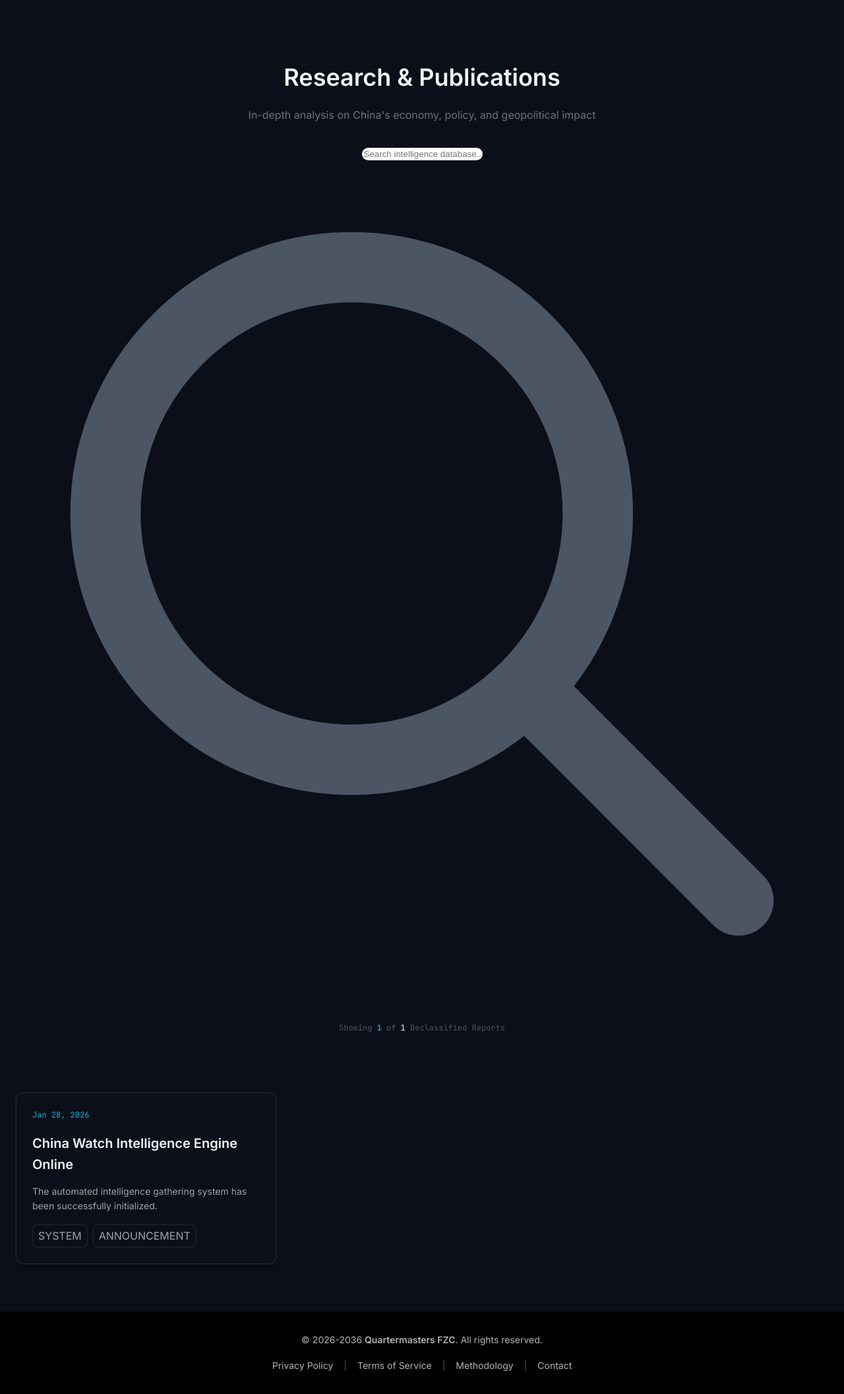
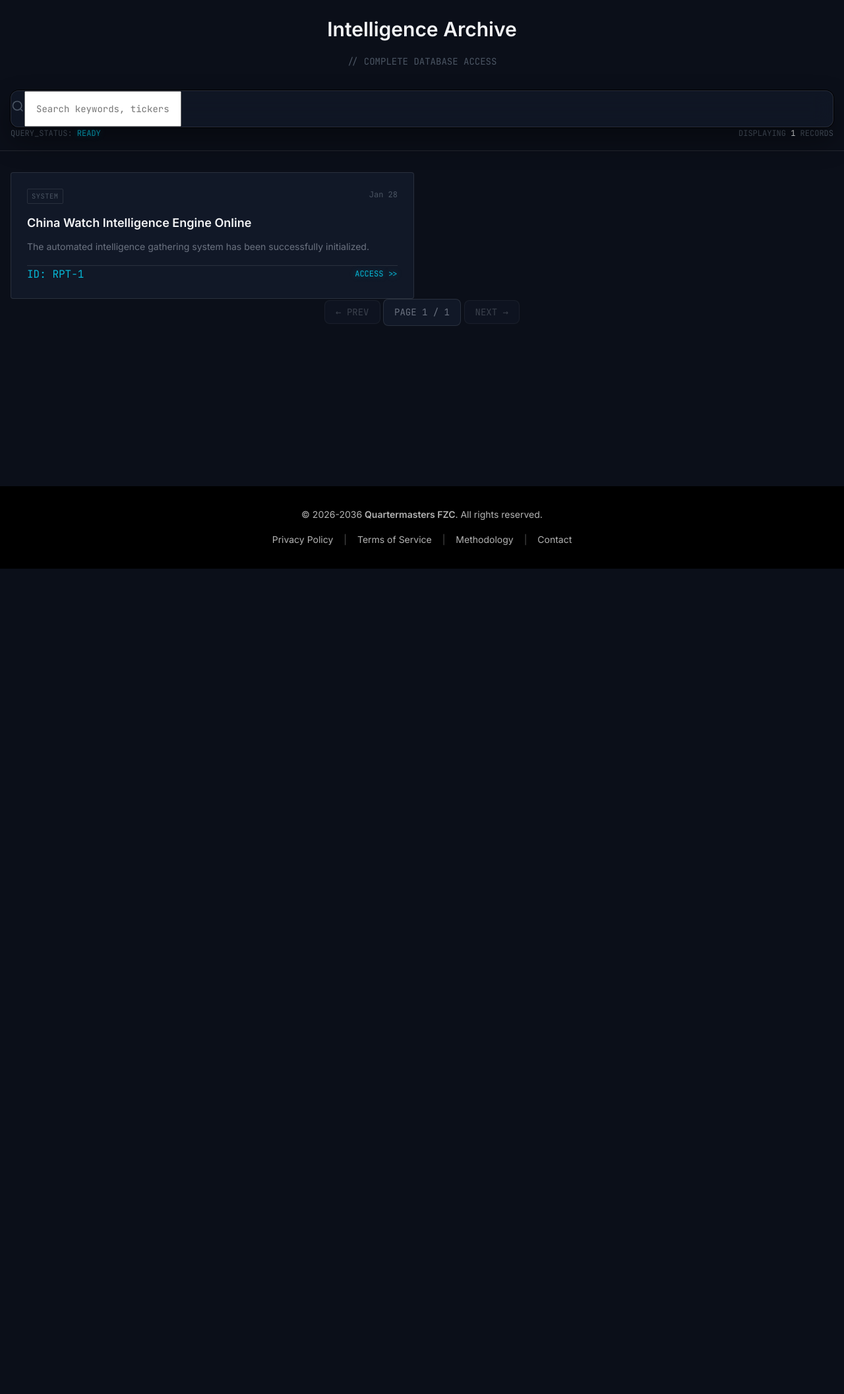
Before and after one commit to quartermasters/China-Watch, a PHP site: page /research in a window 1280 px wide. Shown: the part 63-2176 px from the top of the page at 66% size. After the commit the page ends 925 px from the top, so only its background shows below. Run offline with PHP 8.4, Linux system fonts and the light colour scheme; data comes from the database, SQL or seed files in the repository.

Commit message:
Feat: Complete Redesign of Reports Page (Terminal Theme) & Fix Glitches

```diff
--- a/core/views/reports/index.php
+++ b/core/views/reports/index.php
@@ -1,67 +1,115 @@
-<div class="archive-header text-center py-16">
-    <h1 class="text-4xl font-headline mb-4">Research & Publications</h1>
-    <p class="text-[var(--text-secondary)]">In-depth analysis on China's economy, policy, and geopolitical impact</p>
+<?php
+// Fallback for pagination variables to prevent undefined errors if controller isn't sync'd
+$current_page = $current_page ?? 1;
+$total_pages = $total_pages ?? 1;
+$search_query = $search_query ?? '';
+?>
 
-    <!-- Search Form -->
-    <div class="mt-8 max-w-md mx-auto">
-        <form action="/reports" method="GET" class="relative">
-            <input type="text" name="q" value="<?= htmlspecialchars($search_query ?? '') ?>"
-                placeholder="Search intelligence database..."
-                class="w-full bg-[var(--bg-light)] border border-[var(--border-light)] text-[var(--text-primary)] rounded-full py-3 px-6 pl-12 focus:outline-none focus:border-[var(--brand-primary)] transition-all">
-            <svg class="w-5 h-5 absolute left-4 top-1/2 transform -translate-y-1/2 text-[var(--text-muted)]" fill="none"
-                stroke="currentColor" viewBox="0 0 24 24">
-                <path stroke-linecap="round" stroke-linejoin="round" stroke-width="2"
-                    d="M21 21l-6-6m2-5a7 7 0 11-14 0 7 7 0 0114 0z"></path>
+<!-- New Terminal-Style Header -->
+<div class="container pt-16 pb-8">
+    <div class="max-w-2xl mx-auto text-center">
+        <h1 class="text-3xl font-headline text-white mb-2">Intelligence Archive</h1>
+        <p class="text-gray-500 text-sm font-mono mb-8">// COMPLETE DATABASE ACCESS</p>
+
+        <!-- Spotlight Search Bar -->
+        <form action="/reports" method="GET" class="relative group">
+            <div class="search-spotlight rounded-lg overflow-hidden flex items-center">
+                <div class="pl-4 text-gray-500">
+                    <svg width="20" height="20" viewBox="0 0 24 24" fill="none" stroke="currentColor" stroke-width="2">
+                        <circle cx="11" cy="11" r="8"></circle>
+                        <line x1="21" y1="21" x2="16.65" y2="16.65"></line>
                     </svg>
+                </div>
+                <input type="text" name="q" value="<?= htmlspecialchars($search_query) ?>"
+                    placeholder="Search keywords, tickers, or sectors..."
+                    class="w-full bg-transparent border-none text-white px-4 py-4 focus:ring-0 placeholder-gray-600 font-mono text-sm">
+                <?php if ($search_query): ?>
+                    <a href="/reports" class="pr-4 text-xs text-gray-500 hover:text-white uppercase font-mono">Clear</a>
+                <?php endif; ?>
+            </div>
         </form>
-    </div>
-
-    <div class="mt-4 text-xs font-mono text-[var(--text-muted)]">
-        Showing <span class="text-[var(--brand-primary)] font-bold"><?= count($reports) ?></span> of <span
-            class="text-white"><?= $total_results ?? 'MANY' ?></span> Declassified Reports
     </div>
 </div>
 
-<div class="bento-grid" style="grid-template-columns: repeat(auto-fill, minmax(300px, 1fr));">
+<!-- Results Meta -->
+<div class="container mb-8 border-b border-gray-800 pb-4 flex justify-between items-end">
+    <div class="text-xs font-mono text-gray-500">
+        QUERY_STATUS: <span class="text-neon">READY</span>
+    </div>
+    <div class="text-xs font-mono text-gray-500">
+        DISPLAYING <span class="text-white"><?= count($reports) ?></span> RECORDS
+        <?php if ($search_query): ?>
+            MATCHING "<?= htmlspecialchars($search_query) ?>"
+        <?php endif; ?>
+    </div>
+</div>
+
+<!-- Report Grid -->
+<div class="container mb-20">
+    <?php if (empty($reports)): ?>
+        <div class="text-center py-20 border border-dashed border-gray-800 rounded-lg">
+            <div class="text-4xl mb-4">📂</div>
+            <h3 class="text-white font-bold mb-2">No Reports Found</h3>
+            <p class="text-gray-500 text-sm">Try adjusting your search filters.</p>
+        </div>
+    <?php else: ?>
+        <div class="grid grid-cols-1 md:grid-cols-2 lg:grid-cols-3 gap-6">
             <?php foreach ($reports as $r): ?>
-        <a href="/research/<?= $r['slug'] ?>" class="tile block" style="text-decoration: none; color: inherit;">
-            <div class="text-xs font-mono text-[var(--brand-primary)] mb-2">
-                <?= date('M d, Y', strtotime($r['published_at'])) ?>
+                <?php
+                $tags = json_decode($r['tags'] ?? '[]', true) ?? [];
+                $primary_tag = $tags[0] ?? 'GENERAL';
+                ?>
+                <a href="/research/<?= $r['slug'] ?>" class="block h-full no-underline">
+                    <div class="card-terminal p-6">
+                        <div>
+                            <div class="flex justify-between items-start mb-4">
+                                <span class="tag-terminal"><?= htmlspecialchars($primary_tag) ?></span>
+                                <span
+                                    class="text-xs font-mono text-gray-500"><?= date('M d', strtotime($r['published_at'])) ?></span>
                             </div>
-            <h2 class="text-xl font-bold mb-3 hover:text-[var(--brand-primary)] transition-colors">
+                            <h3 class="text-lg font-bold text-white mb-3 leading-tight group-hover:text-neon transition-colors">
                                 <?= $r['title'] ?>
-            </h2>
-            <p class="text-sm text-[var(--text-secondary)] line-clamp-3">
+                            </h3>
+                            <p class="text-sm text-gray-400 line-clamp-3 mb-4">
                                 <?= $r['summary'] ?>
                             </p>
-            <div class="mt-4 flex gap-2">
-                <?php
-                $tags = json_decode($r['tags'], true) ?? [];
-                // Show first 2 tags
-                $tags = array_slice($tags, 0, 2);
-                foreach ($tags as $tag): ?>
-                    <span class="text-[10px] uppercase border border-[var(--border-subtle)] px-2 py-1 rounded">
-                        <?= $tag ?>
-                    </span>
-                <?php endforeach; ?>
+                        </div>
+                        <div class="pt-4 border-t border-gray-800 flex justify-between items-center bg-transparent">
+                            <span class="text-[10px] text-gray-600 font-mono uppercase">ID: RPT-<?= $r['id'] ?></span>
+                            <span class="text-neon text-xs font-mono hover:underline">ACCESS >></span>
+                        </div>
                     </div>
                 </a>
             <?php endforeach; ?>
         </div>
+    <?php endif; ?>
+</div>
 
 <!-- Pagination -->
-<div class="flex justify-center gap-4 mt-12 mb-20">
+<div class="container pb-20 flex justify-center">
+    <div class="inline-flex rounded-md shadow-sm" role="group">
         <?php if ($current_page > 1): ?>
             <a href="?page=<?= $current_page - 1 ?><?= $search_query ? '&q=' . urlencode($search_query) : '' ?>"
-               class="px-6 py-2 rounded-full border border-[var(--border-light)] hover:bg-[var(--bg-light)] transition-colors">
-               &larr; Previous
+                class="pagination-btn px-4 py-2 rounded-l-md border-r-0">
+                &larr; PREV
             </a>
+        <?php else: ?>
+            <button disabled class="pagination-btn px-4 py-2 rounded-l-md border-r-0 opacity-50 cursor-not-allowed">&larr;
+                PREV</button>
         <?php endif; ?>
+
+        <div class="pagination-btn px-4 py-2 border-x-0 text-white bg-gray-900 border-gray-800">
+            PAGE <?= $current_page ?> / <?= $total_pages ?>
+        </div>
 
         <?php if ($current_page < $total_pages): ?>
             <a href="?page=<?= $current_page + 1 ?><?= $search_query ? '&q=' . urlencode($search_query) : '' ?>"
-               class="px-6 py-2 rounded-full bg-[var(--brand-primary)] text-black font-bold hover:brightness-110 transition-all">
-               Next &rarr;
+                class="pagination-btn px-4 py-2 rounded-r-md border-l-0">
+                NEXT &rarr;
             </a>
+        <?php else: ?>
+            <button disabled class="pagination-btn px-4 py-2 rounded-r-md border-l-0 opacity-50 cursor-not-allowed">NEXT
+                &rarr;</button>
         <?php endif; ?>
     </div>
+</div>
--- a/public_html/css/main.css
+++ b/public_html/css/main.css
@@ -2542,3 +2542,70 @@ h6 {
         grid-column: span 1;
     }
 }
+
+/* ========================================
+   12. REPORTS TERMINAL THEME
+   ======================================== */
+
+.search-spotlight {
+    background: rgba(17, 24, 39, 0.8);
+    backdrop-filter: blur(16px);
+    -webkit-backdrop-filter: blur(16px);
+    border: 1px solid rgba(255, 255, 255, 0.1);
+    box-shadow: 0 0 0 1px rgba(0, 0, 0, 1), 0 20px 40px rgba(0, 0, 0, 0.4);
+    transition: all 0.2s ease;
+}
+
+.search-spotlight:focus-within {
+    border-color: var(--brand-primary);
+    box-shadow: 0 0 0 1px var(--brand-primary), 0 20px 40px rgba(0, 0, 0, 0.5);
+    background: rgba(17, 24, 39, 0.95);
+}
+
+.card-terminal {
+    background: var(--bg-light);
+    border: 1px solid var(--border-light);
+    border-radius: 4px;
+    /* Sharper corners for terminal feel */
+    transition: all 0.2s ease;
+    height: 100%;
+    display: flex;
+    flex-direction: column;
+    justify-content: space-between;
+}
+
+.card-terminal:hover {
+    border-color: var(--text-muted);
+    transform: translateY(-2px);
+    background: linear-gradient(180deg, var(--bg-light) 0%, rgba(255, 255, 255, 0.03) 100%);
+}
+
+.tag-terminal {
+    font-family: var(--font-mono);
+    font-size: 0.65rem;
+    text-transform: uppercase;
+    letter-spacing: 0.05em;
+    padding: 2px 6px;
+    border: 1px solid var(--border-light);
+    border-radius: 2px;
+    color: var(--text-muted);
+}
+
+.pagination-btn {
+    font-family: var(--font-mono);
+    font-size: 0.875rem;
+    background: var(--bg-light);
+    border: 1px solid var(--border-light);
+    color: var(--text-secondary);
+    transition: all 0.2s ease;
+}
+
+.pagination-btn:hover:not(:disabled) {
+    border-color: var(--text-primary);
+    color: var(--text-primary);
+}
+
+.pagination-btn:disabled {
+    opacity: 0.5;
+    cursor: not-allowed;
+}
```
Lines whose indentation alone changed are shown as unchanged.
